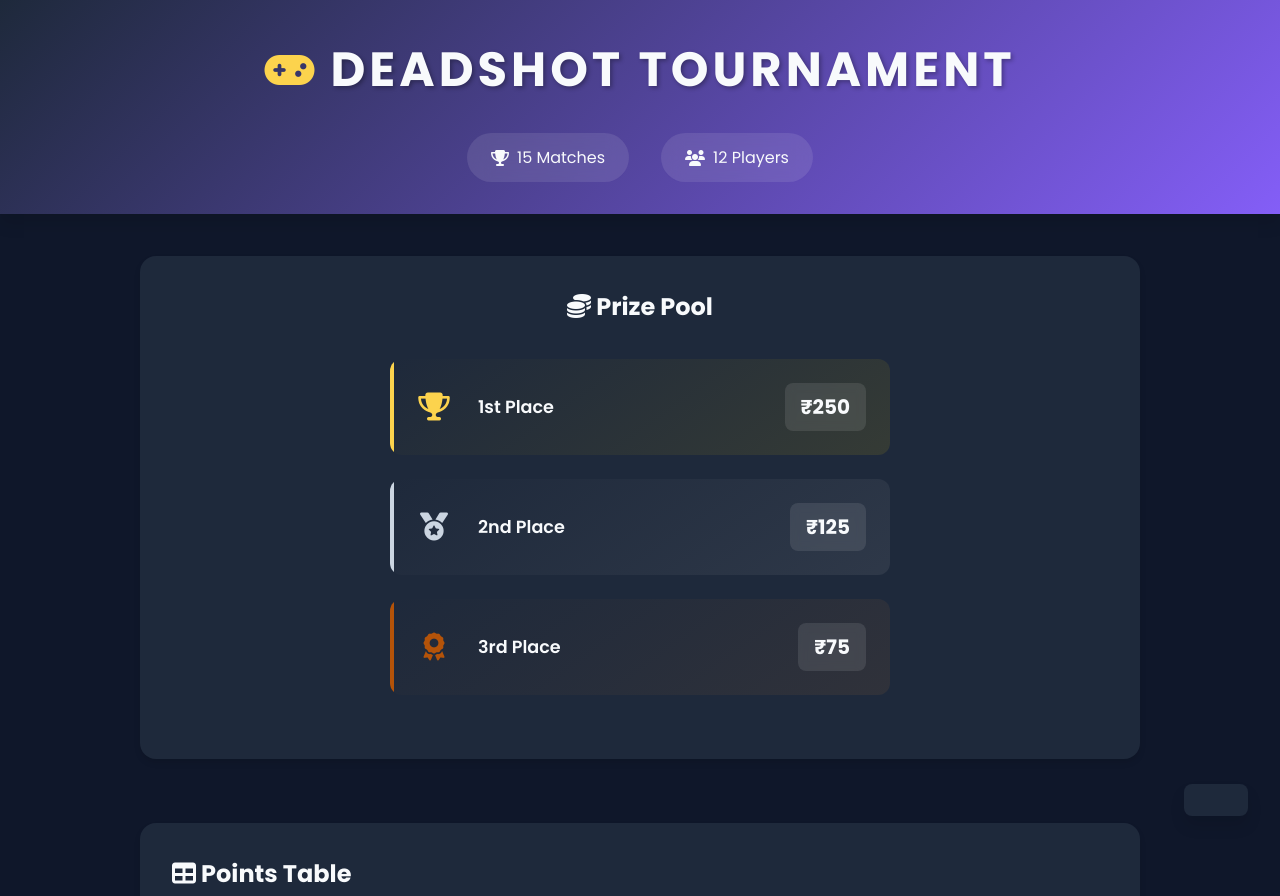
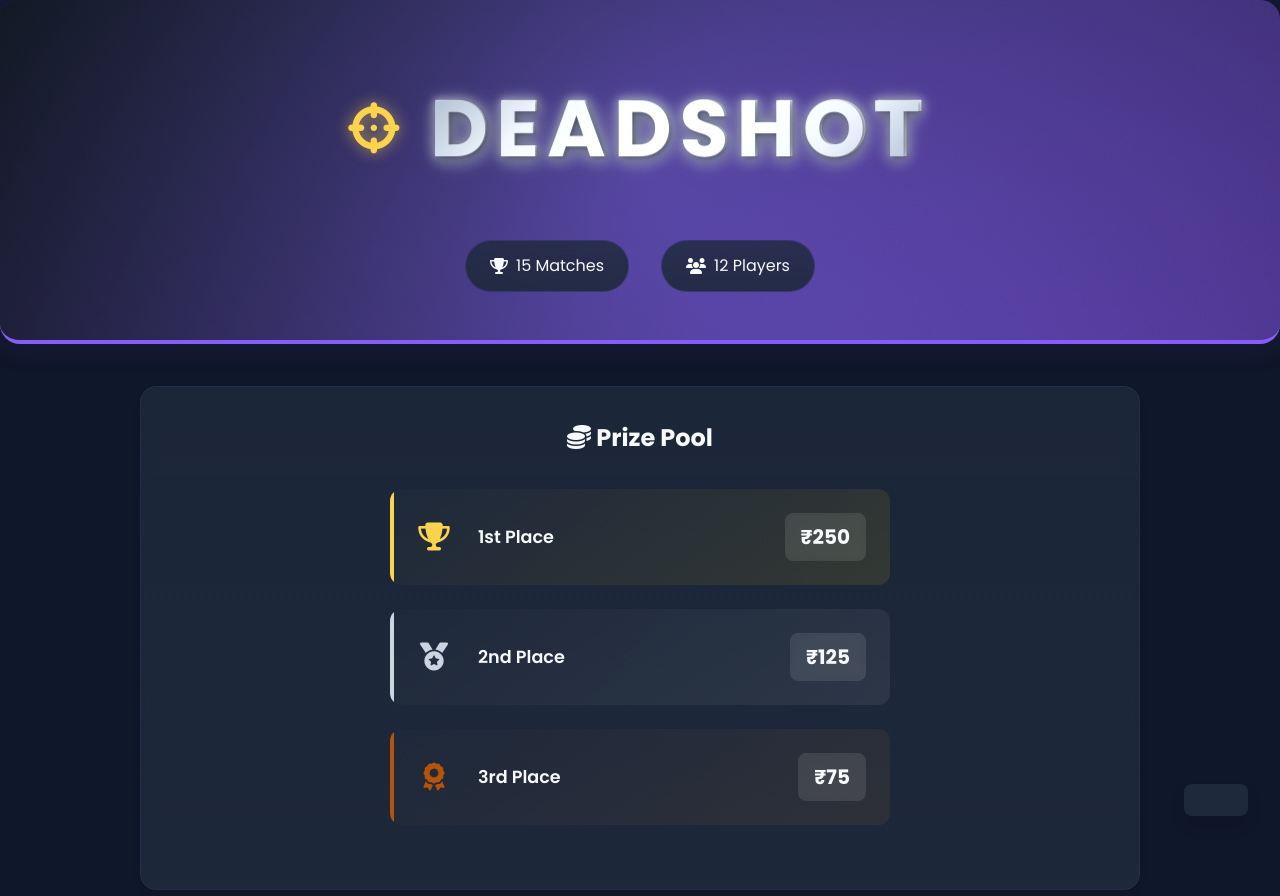
Before and after one commit to RonakKedia7/deadshot-tournament, a plain HTML site: page index.html in a window 1280 px wide. Shown: the top 896 px of the page. Drawn offline with Linux system fonts and the light colour scheme; no server answers.

Commit message:
feat: Enhanced title design with silver-plated 3D effect
- Added metallic gradient effects to DEADSHOT title
- Implemented 3D layering with perspective
- Added subtle shine animation
- Improved header styling and gradients
- Updated icon and text positioning

```diff
--- a/index.html
+++ b/index.html
@@ -11,8 +11,8 @@
 <body>
     <header>
         <div class="logo">
-            <i class="fas fa-gamepad"></i>
-            <h1>Deadshot Tournament</h1>
+            <i class="fas fa-crosshairs"></i>
+            <h1 data-text="DEADSHOT">DEADSHOT</h1>
         </div>
         <div class="tournament-stats">
             <div class="stat">
--- a/style.css
+++ b/style.css
@@ -40,6 +40,7 @@ body {
     display: flex;
     flex-direction: column;
     align-items: center;
+    position: relative;
 }
 
 /* Section Header Styles */
@@ -65,37 +66,161 @@ body {
 /* Header Styles */
 header {
     background: linear-gradient(135deg, var(--card-background), var(--accent-color));
-    padding: 2rem 1rem;
+    padding: 3rem 2rem;
     text-align: center;
     position: relative;
     overflow: hidden;
     animation: fadeIn 0.8s ease-out;
-    box-shadow: var(--shadow-lg);
+    box-shadow:
+        0 4px 20px rgba(0, 0, 0, 0.3),
+        0 0 30px rgba(132, 94, 247, 0.2);
+    border-radius: 20px;
+    border-bottom: 4px solid var(--accent-color);
+}
+
+header::before {
+    content: '';
+    position: absolute;
+    top: 0;
+    left: 0;
+    width: 100%;
+    height: 100%;
+    background:
+        radial-gradient(
+            circle at center,
+            rgba(132, 94, 247, 0.1) 0%,
+            rgba(0, 0, 0, 0.4) 100%
+        );
+    pointer-events: none;
 }
 
 header .logo {
     display: flex;
     align-items: center;
     justify-content: center;
-    gap: 1rem;
-    margin-bottom: 1.5rem;
+    gap: 1.5rem;
+    margin-bottom: 2rem;
+    position: relative;
+    padding: 1rem 0;
 }
 
 header .logo i {
-    font-size: 2.5rem;
+    font-size: 3.2rem;
     color: var(--gold-color);
+    text-shadow: 0 0 15px rgba(252, 211, 77, 0.6);
+    animation: pulseIcon 2s infinite ease-in-out;
+    margin-right: 0.5rem;
 }
 
 header h1 {
-    font-size: clamp(1.8rem, 5vw, 3rem);
+    font-size: clamp(3rem, 8vw, 5rem);
     color: var(--text-light);
     text-transform: uppercase;
-    letter-spacing: 4px;
+    letter-spacing: 8px;
     margin: 0;
-    text-shadow: 2px 2px 4px rgba(0, 0, 0, 0.3);
-    font-weight: 700;
+    font-weight: 900;
+    position: relative;
+    animation:
+        titleReveal 1.5s ease-out forwards,
+        metallicShine 3s ease-in-out infinite;
+    transform-style: preserve-3d;
+    perspective: 1000px;
 }
 
+/* Main text layer */
+header h1 {
+    background: linear-gradient(135deg,
+        #ffffff 0%,
+        #e2e8f0 20%,
+        #94a3b8 40%,
+        #cbd5e1 60%,
+        #f1f5f9 80%,
+        #ffffff 100%
+    );
+    -webkit-background-clip: text;
+    -webkit-text-fill-color: transparent;
+    filter:
+        drop-shadow(0 0 2px rgba(255, 255, 255, 0.5))
+        drop-shadow(0 0 4px rgba(203, 213, 225, 0.3));
+    text-transform: uppercase;
+    letter-spacing: 8px;
+    font-size: clamp(3rem, 8vw, 5rem);
+    font-weight: 900;
+    position: relative;
+    transform-style: preserve-3d;
+    perspective: 1000px;
+}
+
+/* Back layer - metallic shadow */
+header h1::before {
+    content: attr(data-text);
+    position: absolute;
+    left: 0;
+    top: 0;
+    width: 100%;
+    height: 100%;
+    transform: translateZ(-8px) translateY(4px);
+    background: linear-gradient(135deg,
+        #1e293b 0%,
+        #334155 50%,
+        #1e293b 100%
+    );
+    -webkit-background-clip: text;
+    -webkit-text-fill-color: transparent;
+    filter: blur(8px);
+    opacity: 0.8;
+}
+
+/* Middle layer - metallic accent */
+header h1::after {
+    content: attr(data-text);
+    position: absolute;
+    left: 0;
+    top: 0;
+    width: 100%;
+    height: 100%;
+    transform: translateZ(-4px) translateX(-2px);
+    background: linear-gradient(135deg,
+        #94a3b8 0%,
+        #e2e8f0 25%,
+        #f8fafc 50%,
+        #e2e8f0 75%,
+        #94a3b8 100%
+    );
+    -webkit-background-clip: text;
+    -webkit-text-fill-color: transparent;
+    filter: drop-shadow(2px 2px 2px rgba(0, 0, 0, 0.3));
+}
+
+@keyframes titleReveal {
+    0% {
+        opacity: 0;
+        transform: translateY(-30px) rotateX(30deg);
+        filter: brightness(0.5) contrast(1.2);
+    }
+    100% {
+        opacity: 1;
+        transform: translateY(0) rotateX(0);
+        filter: brightness(1) contrast(1);
+    }
+}
+
+@keyframes metallicShine {
+    0%, 100% {
+        filter:
+            drop-shadow(0 0 2px rgba(255, 255, 255, 0.5))
+            drop-shadow(0 0 4px rgba(203, 213, 225, 0.3))
+            brightness(1);
+    }
+    50% {
+        filter:
+            drop-shadow(0 0 4px rgba(255, 255, 255, 0.6))
+            drop-shadow(0 0 8px rgba(203, 213, 225, 0.4))
+            brightness(1.1);
+    }
+}
+
+/* Tournament Stats Styles */
 .tournament-stats {
     display: flex;
     justify-content: center;
@@ -107,10 +232,11 @@ header h1 {
     display: flex;
     align-items: center;
     gap: 0.5rem;
-    background: rgba(255, 255, 255, 0.1);
+    background: linear-gradient(rgba(30, 41, 59, 0.8), rgba(30, 41, 59, 0.9));
+    backdrop-filter: blur(5px);
+    border: 1px solid rgba(132, 94, 247, 0.2);
     padding: 0.75rem 1.5rem;
     border-radius: 999px;
-    backdrop-filter: blur(10px);
 }
 
 /* Dashboard Grid */
@@ -126,16 +252,20 @@ section {
     margin: 2rem auto;
     padding: 2rem;
     border-radius: 1rem;
-    background-color: var(--card-background);
+    background: linear-gradient(rgba(30, 41, 59, 0.85), rgba(30, 41, 59, 0.95));
+    backdrop-filter: blur(10px);
     box-shadow: var(--shadow-md);
     transition: transform 0.3s ease, box-shadow 0.3s ease;
     width: 100%;
     max-width: 1000px;
+    border: 1px solid rgba(132, 94, 247, 0.1);
 }
 
 section:hover {
     transform: translateY(-4px);
     box-shadow: var(--shadow-lg);
+    background: linear-gradient(rgba(30, 41, 59, 0.9), rgba(30, 41, 59, 0.98));
+    border-color: rgba(132, 94, 247, 0.3);
 }
 
 .section-header {
```
